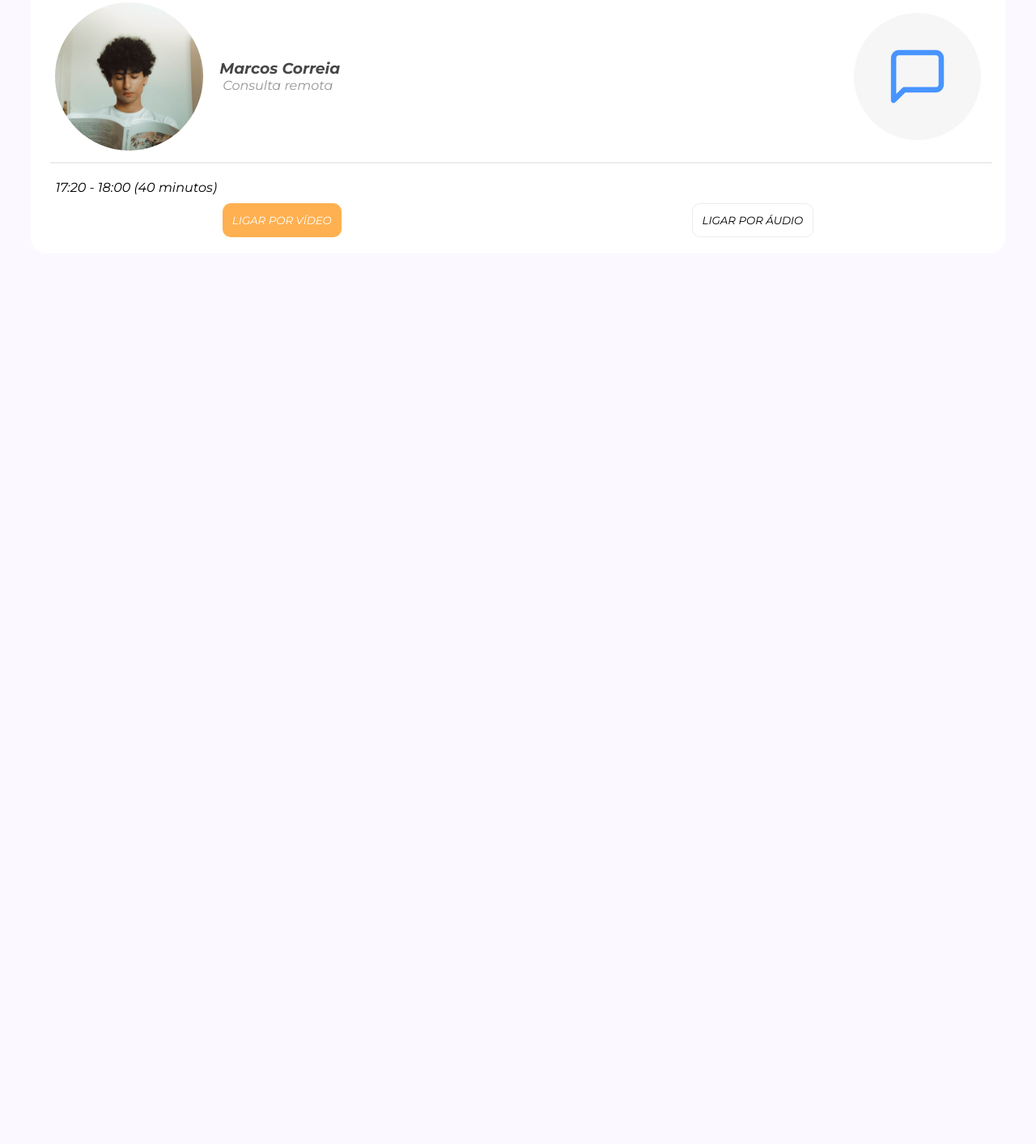
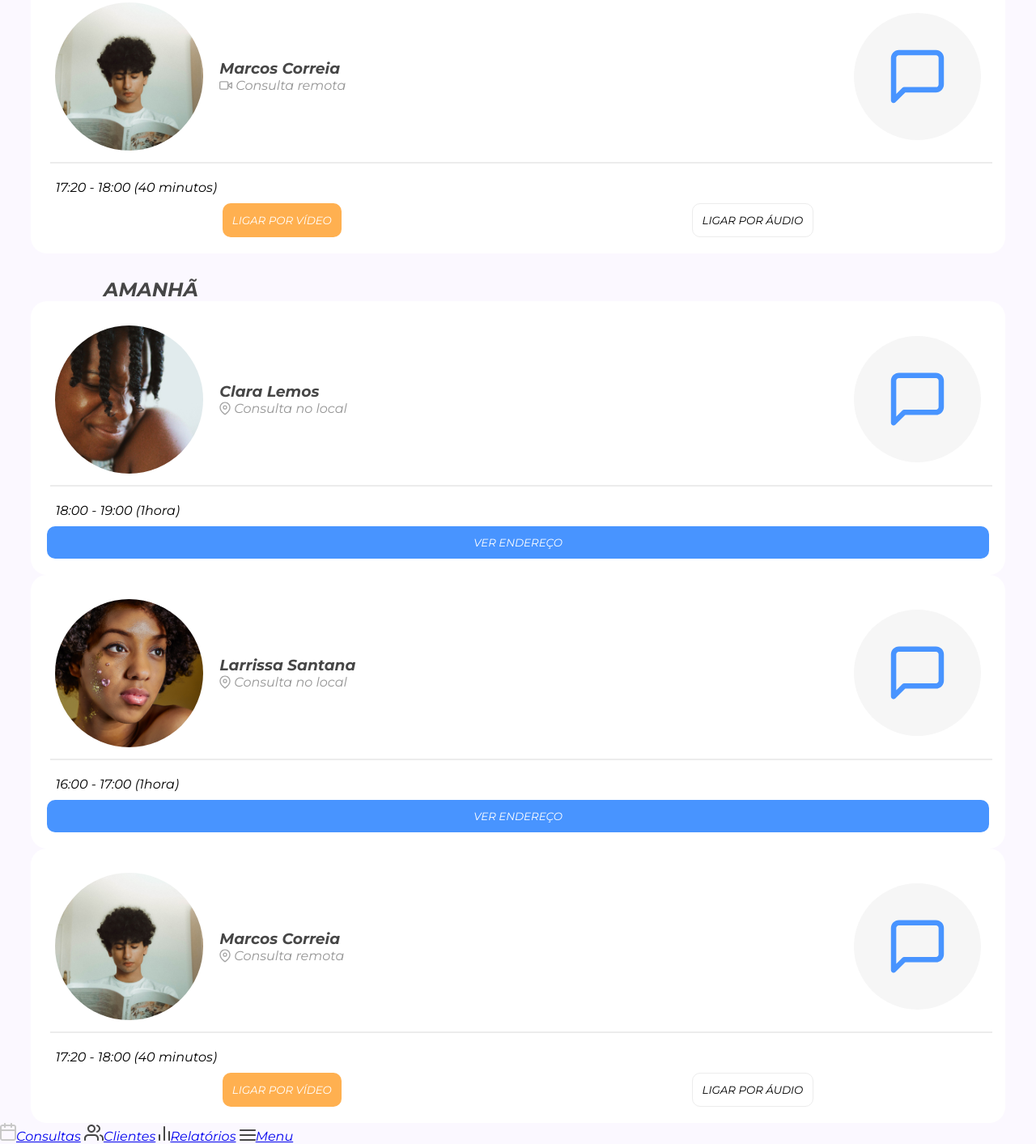
Before and after one commit to J-vVitor/7DAYSOFCODE, a plain HTML site: page index.html in a window 1280 px wide. Shown: the part 1046-2459 px from the top of the page at 81% size. Before the commit the page ends 1359 px from the top, so only its background shows below. Drawn offline with Linux system fonts and the light colour scheme.

Commit message:
Adicionando

```diff
--- a/index.html
+++ b/index.html
@@ -99,7 +99,7 @@
                     <h3 class="nome_paciente">Marcos Correia</h3>
 
                     <label class="consulta_camera">
-                        <img src="assets/img/ca.svg" alt="">
+                        <img src="assets/img/Camera.svg" alt="">
                         <p class="fonte_cinza">Consulta remota</p>
                     </label>
 
@@ -124,6 +124,125 @@
 
     </section>
 
+    <!-- SEGUNDA SEÇÃO -->
+
+    <section class="agendamentos">
+        <h2>AMANHÃ</h2>
+
+        <div class="div_agendamento">
+
+            <div class="primeira_div_agendamento">
+
+                <img class="foto_paciente" src="assets/img/perfil-5.jpg" alt="">
+
+                <div class="div_interna_agendamentos">
+                    <h3 class="nome_paciente">Clara Lemos</h3>
+
+                    <label class="consulta_camera">
+                        <img src="assets/img/pin.svg" alt="">
+                        <p class="fonte_cinza">Consulta no local</p>
+                    </label>
+
+                </div>
+
+                <img src="assets/img/Chatcirculo1.svg" alt="" class="comentario_img">
+
+            </div>
+
+            <span class="linha_divisao"></span>
+
+            <div class="horario_agendamento">
+                <p>18:00 - 19:00 (1hora)</p>
+
+                <div class="botos_div">
+                    <button class="botoes" id="botao_endereco">VER ENDEREÇO</button>
+                </div>
+            </div>
+
+        </div>
+
+        <div class="div_agendamento">
+
+
+            <div class="primeira_div_agendamento">
+
+                <img class="foto_paciente" src="assets/img/perfil-3.jpg" alt="">
+
+                <div class="div_interna_agendamentos">
+                    <h3 class="nome_paciente">Larrissa Santana</h3>
+
+                    <label class="consulta_camera">
+                        <img src="assets/img/pin.svg" alt="">
+                        <p class="fonte_cinza">Consulta no local</p>
+                    </label>
+
+                </div>
+
+                <img src="assets/img/Chatcirculo1.svg" alt="" class="comentario_img">
+
+            </div>
+
+            <span class="linha_divisao"></span>
+
+            <div class="horario_agendamento">
+                <p>16:00 - 17:00 (1hora)</p>
+
+                <div class="botos_div">
+                    <button class="botoes" id="botao_endereco">VER ENDEREÇO</button>
+                </div>
+            </div>
+
+        </div>
+
+        <!-- MARCOS CORREIR -->
+
+        <div class="div_agendamento">
+
+            <div class="primeira_div_agendamento">
+
+                <img class="foto_paciente" src="assets/img/perfil-4.jpg" alt="">
+
+                <div class="div_interna_agendamentos">
+                    <h3 class="nome_paciente">Marcos Correia</h3>
+
+                    <label class="consulta_camera">
+                        <img src="assets/img/pin.svg" alt="">
+                        <p class="fonte_cinza">Consulta remota</p>
+                    </label>
+
+                </div>
+
+                <img src="assets/img/Chatcirculo1.svg" alt="" class="comentario_img">
+
+            </div>
+
+            <span class="linha_divisao"></span>
+
+            <div class="horario_agendamento">
+                <p>17:20 - 18:00 (40 minutos)</p>
+
+                <div class="botos_div">
+                    <button class="botoes" id="botao_laranja">LIGAR POR VÍDEO</button>
+                    <button class="botoes" id="botao_branco">LIGAR POR ÁUDIO</button>
+                </div>
+            </div>
+
+        </div>
+
+    </section>
+
+
+    <footer>
+        <nav>
+            <span> <img src="assets/img/Calendarioicone.svg" alt=""><a href="#">Consultas</a></span>
+            <span><img src="assets/img/clientes icone.svg" alt=""><a href="#">Clientes</a></span>
+            <span><img src="assets/img/relatorios icone.svg" alt=""><a href="#">Relatórios</a></span>
+            <span><img src="assets/img/menu icone.svg" alt=""><a href="#">Menu</a></img></span>
+        </nav>
+    </footer>
+
+
+
 </body>
 
 </html>
```
Also changed, not shown: assets/img/Calendarioicone.svg (added), assets/img/clientes icone.svg (added), assets/img/menu icone.svg (added), assets/img/perfil-5.jpg (added), assets/img/relatorios icone.svg (added).
